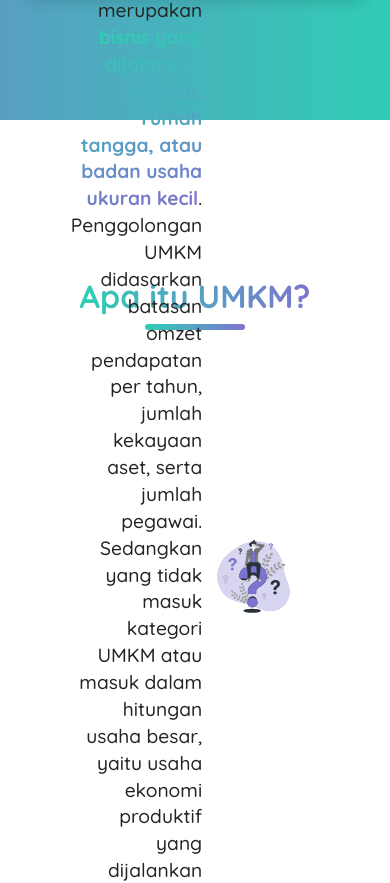
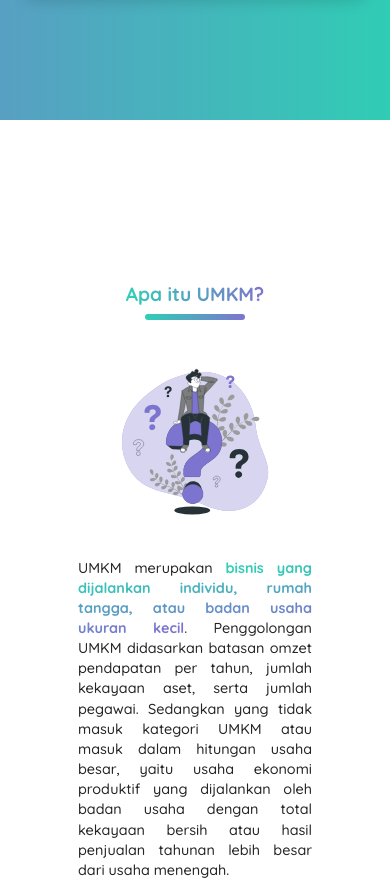
Before and after one commit to gedeapriana/umkmroadmap, a plain HTML site: page index.html in a window 390 px wide. Shown: the part 1280-2163 px from the top of the page. Drawn offline with nearby package versions, Linux system fonts and the light colour scheme.

Commit message:
fix about section mobile version

```diff
--- a/index.html
+++ b/index.html
@@ -202,7 +202,7 @@
 						<div data-aos="fade-right" data-aos-duration="1500" class="about-intro-desc" id="about-intro-desc">
 							<p>UMKM merupakan <span class="gradient-color">bisnis yang dijalankan individu, rumah tangga, atau badan usaha ukuran kecil</span>. Penggolongan UMKM didasarkan batasan omzet pendapatan per tahun, jumlah kekayaan aset, serta jumlah pegawai. Sedangkan yang tidak masuk kategori UMKM atau masuk dalam hitungan usaha besar, yaitu usaha ekonomi produktif yang dijalankan oleh badan usaha dengan total kekayaan bersih atau hasil penjualan tahunan lebih besar dari usaha menengah.</p>
 						</div>
-						<div data-aos="fade-left" data-aos-duration="1500" data-aos-delay="500" class="about-intro-img" id="about-intro-img">
+						<div data-aos="zoom-in" data-aos-duration="1500" data-aos-delay="500" class="about-intro-img" id="about-intro-img">
 							<img src="src/img/about/question.svg" alt="Question">
 						</div>
 					</div>
--- a/src/css/about.css
+++ b/src/css/about.css
@@ -64,3 +64,40 @@
 .about-intro-img img {
     width: 70%;
 }
+
+@media only screen and (max-width: 1225px) and (min-width: 637px) {
+    #about-container {
+        width: 90%;
+    }
+    .about-intro-header h1 {
+        font-size: 1.7rem;
+    }
+    .about-intro-desc p {
+        font-size: 1rem;
+    }
+}
+
+@media only screen and (max-width: 636px) {
+    .about-intro-blank {
+        display: none;
+    }
+    #about-intro {
+        height: 800px;
+    }
+    .about-intro-header h1 {
+        font-size: 1.2rem;
+    }
+    .about-intro-desc-img {
+        flex-direction: column-reverse;
+    }
+    .about-intro-desc {
+        width: 100%;
+    }
+    .about-intro-desc p {
+        font-size: .9rem;
+        text-align: justify;
+    }
+    .about-intro-img {
+        width: 100%;
+    }
+}
```
